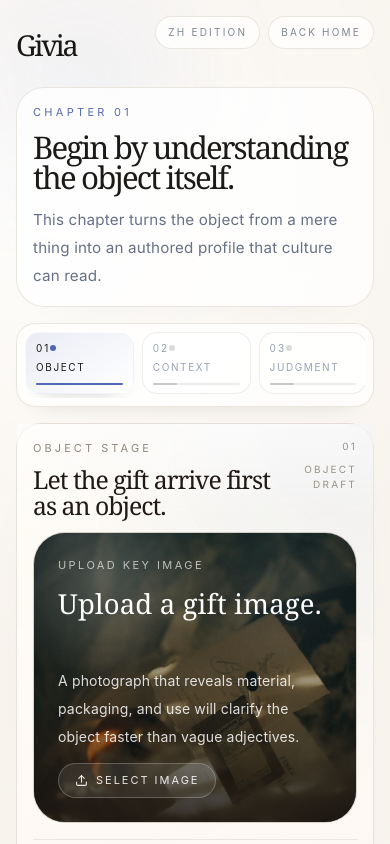
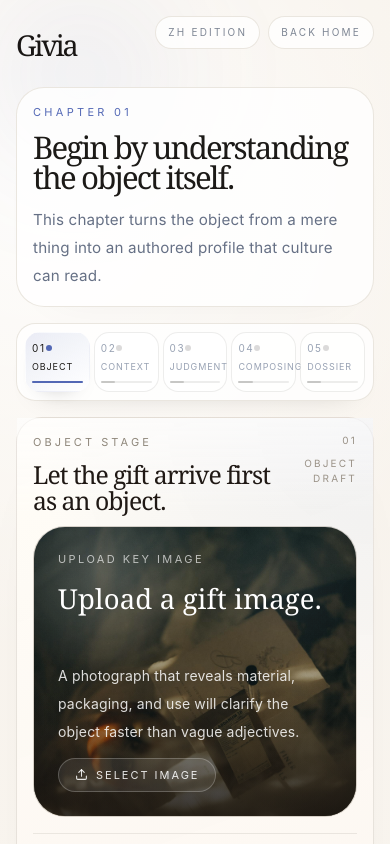
Before and after one commit to zzemy/GIVIA, a Next.js app: page /en/gifting in a window 390 px wide. Shown: the top 844 px of the page. Built offline with nearby package versions, Linux system fonts and the light colour scheme.

Commit message:
style: make mobile step rail fully visible without scrollbar

```diff
--- a/app/[locale]/gifting/page.tsx
+++ b/app/[locale]/gifting/page.tsx
@@ -139,7 +139,7 @@ export default function GiftingPage() {
 
   const renderMobileRail = () => (
     <div className="rounded-[1.2rem] border border-[#E5E0D8]/80 bg-white/78 p-2 shadow-[0_14px_28px_-24px_rgba(0,0,0,0.22)]">
-      <div className="flex min-w-0 gap-2 overflow-x-auto pb-1">
+      <div className="flex min-w-0 gap-1">
         {railLabels.map((label, index) => {
           const stepIndex = index + 1
           const active = stepIndex === currentStep
@@ -150,7 +150,7 @@ export default function GiftingPage() {
               key={label}
               type="button"
               disabled
-              className={`relative flex min-w-[6.8rem] shrink-0 flex-col rounded-[0.95rem] border px-2.5 py-2 text-left transition disabled:opacity-100 ${
+              className={`relative flex min-w-0 flex-1 flex-col rounded-[0.95rem] border px-1.5 py-2 text-left transition disabled:opacity-100 ${
                 active
                   ? 'border-transparent text-[#1c1a17] shadow-[0_10px_22px_-18px_rgba(0,0,0,0.38)]'
                   : reached
@@ -166,7 +166,7 @@ export default function GiftingPage() {
               }
             >
               <div className="flex items-center justify-between">
-                <span className={`text-[10px] uppercase tracking-[0.2em] ${active ? 'text-[#1c1a17]' : 'text-[#98a2b3]'}`}>0{stepIndex}</span>
+                <span className={`text-[10px] uppercase tracking-[0.16em] ${active ? 'text-[#1c1a17]' : 'text-[#98a2b3]'}`}>0{stepIndex}</span>
                 <span
                   className="h-1.5 w-1.5 rounded-full"
                   style={{
@@ -174,7 +174,7 @@ export default function GiftingPage() {
                   }}
                 />
               </div>
-              <span className="mt-1 truncate text-[10px] uppercase tracking-[0.16em]">{label}</span>
+              <span className="mt-1 truncate text-[9px] uppercase tracking-[0.1em]">{label}</span>
               <span className="mt-2 h-[2px] w-full rounded-full bg-[rgba(28,26,23,0.08)]">
                 <span
                   className="block h-full rounded-full transition-all"
```
